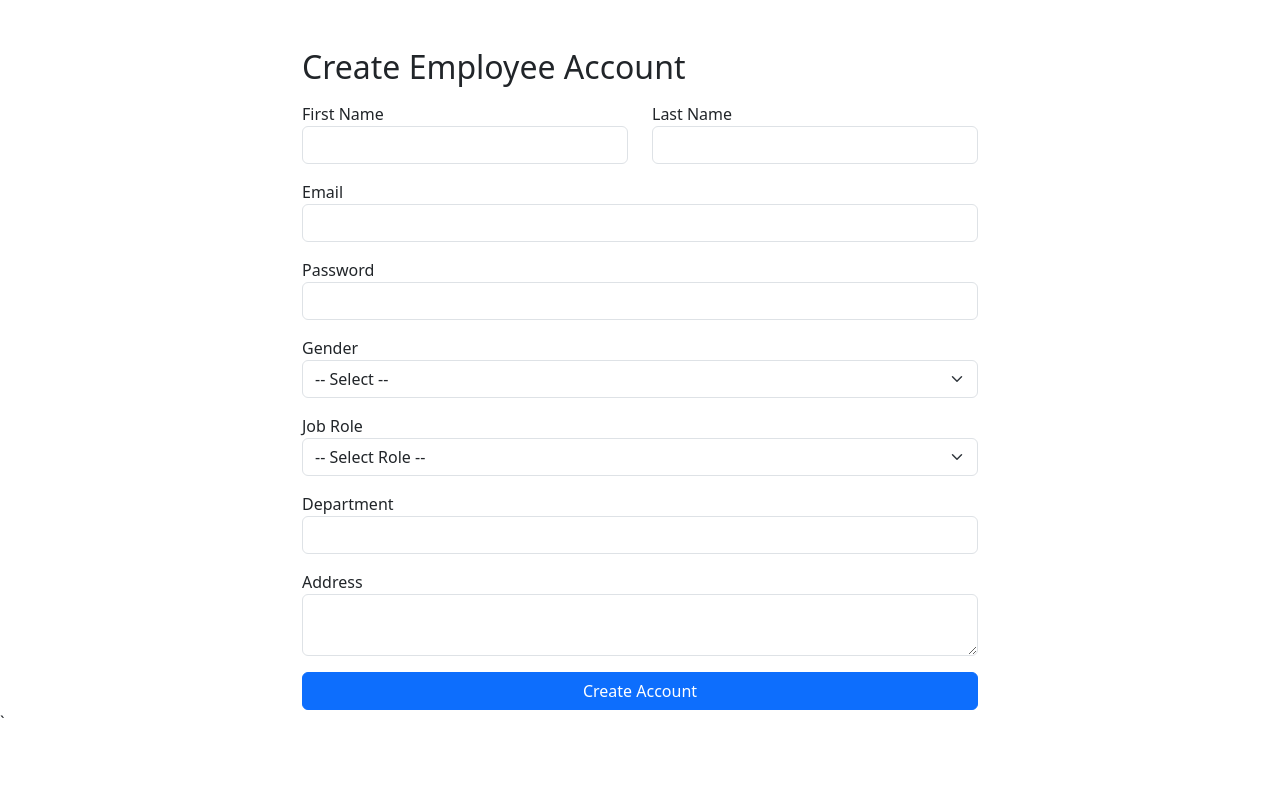
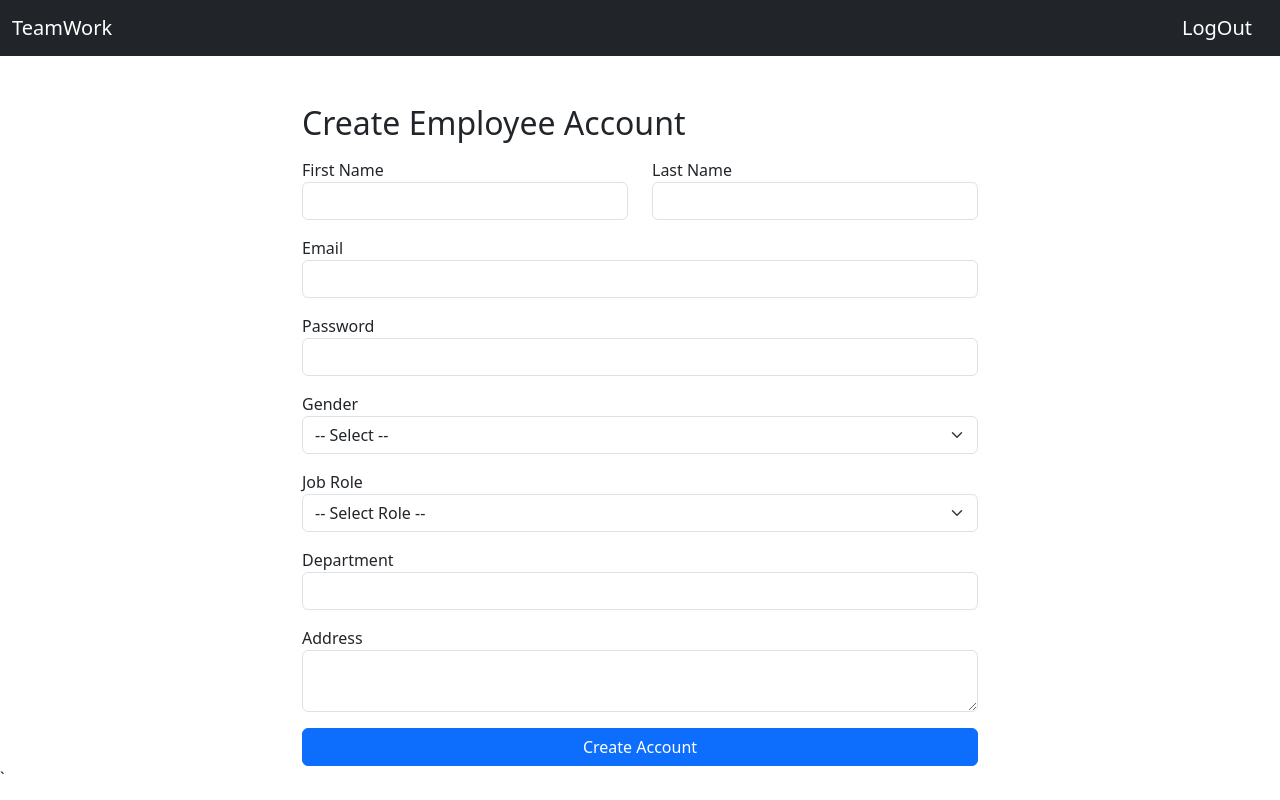
Before and after one commit to isaac-alexander/AdminTask, an Angular app: page /admin/create-account in a window 1280 px wide. Built offline with nearby package versions, Linux system fonts and the light colour scheme.

Commit message:
src/app/pages/admin-create-account/admin-create-account.html

```diff
--- a/src/app/pages/admin-create-account/admin-create-account.html
+++ b/src/app/pages/admin-create-account/admin-create-account.html
@@ -1,3 +1,10 @@
+<nav class="navbar navbar-expand-lg navbar-dark bg-dark">
+    <div class="container-fluid flex flex-grid">
+        <a class="navbar-brand" routerLink="/homepage">TeamWork</a>
+        <a class="navbar-brand" routerLink="/signin">LogOut</a>
+    </div>
+</nav>
+
 <div class="container mt-5">
     <h2>Create Employee Account</h2>
     <form (ngSubmit)="createAccount()" class="mt-3">
```
